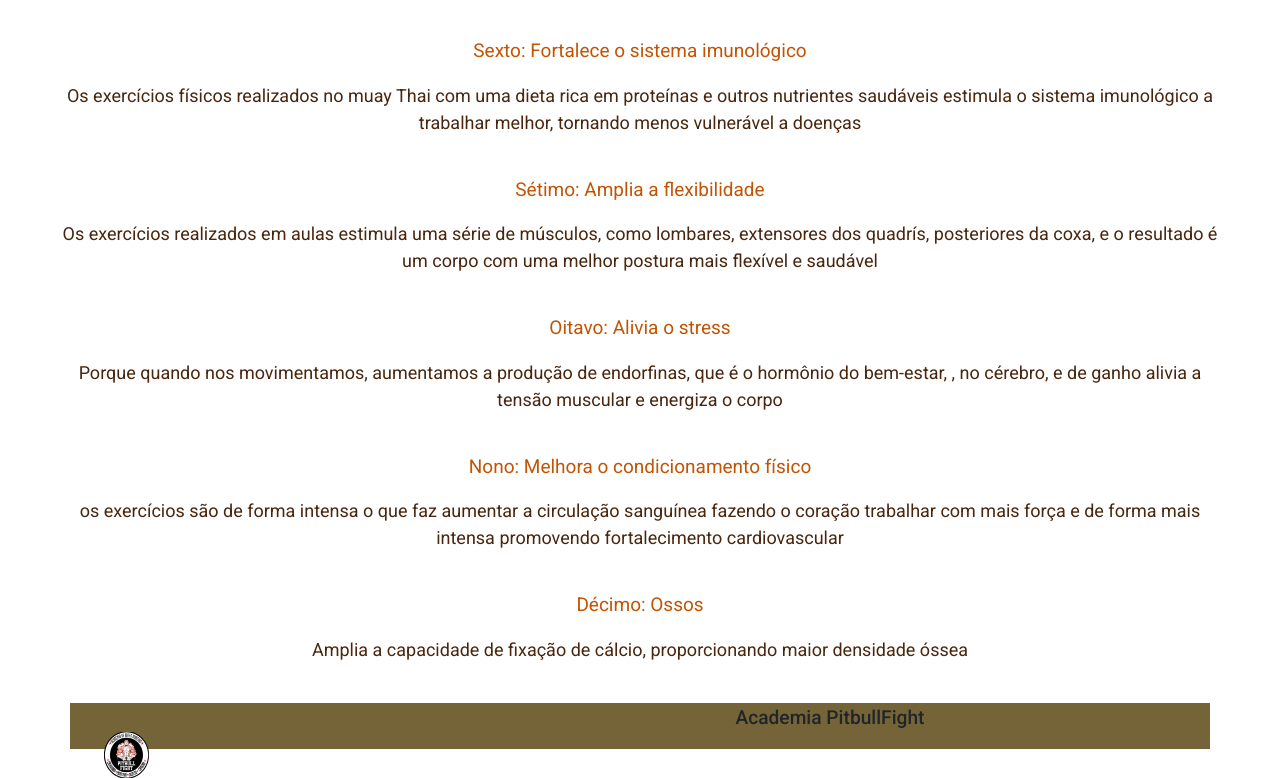
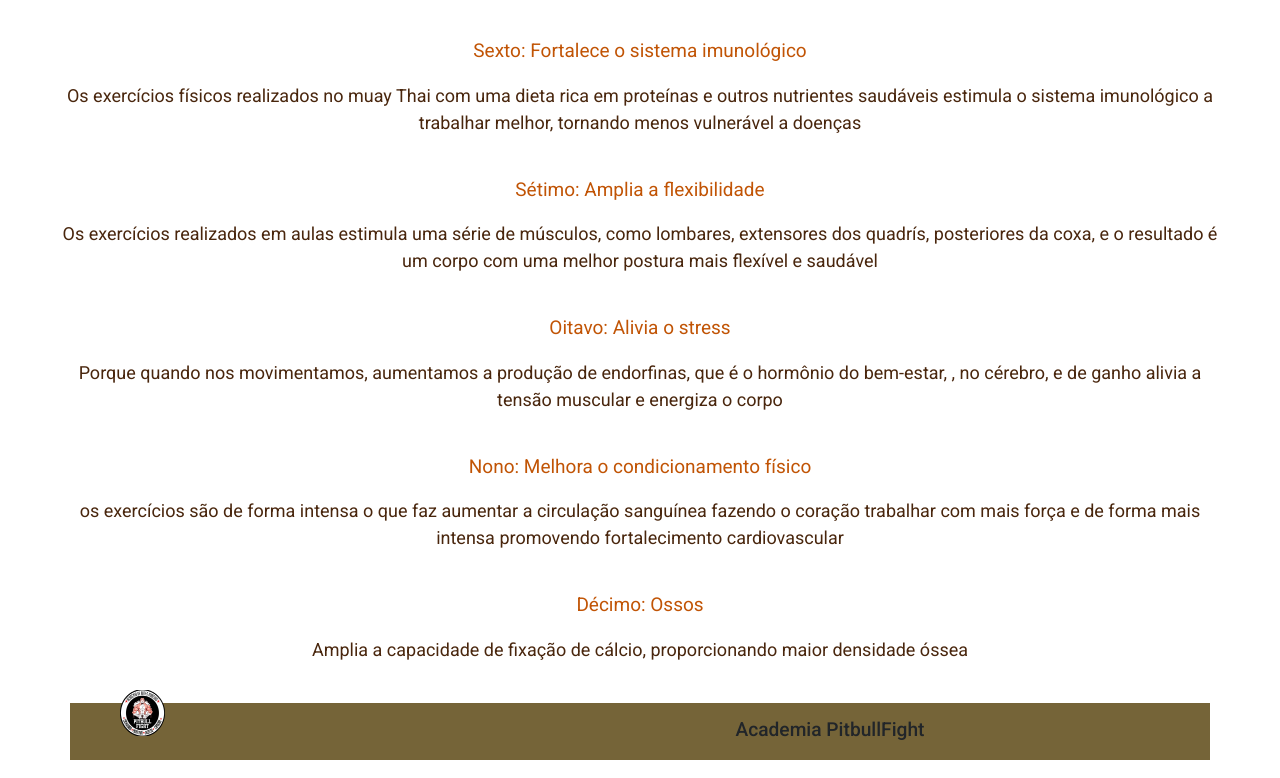
Before and after one commit to Arivaldosud/landpage, a plain HTML site: page index.html in a window 1280 px wide. Shown: the part 1244-2022 px from the top of the page. Drawn offline with nearby package versions, Linux system fonts and the light colour scheme; files whose address does not match are found by name.

Commit message:
modificado a seção footer

```diff
--- a/css/styles.css
+++ b/css/styles.css
@@ -161,17 +161,21 @@ h3{
 
    .positon-img{
        position: relative;
-       top: 1.8rem;
-       left: 1.4rem;
+       top: -0.8rem;
+       left: 2.4rem;
    }
 
    .container-p{
        display: flex;
        align-items: center;
        justify-content: center;
-       font-size: 1.2rem;
        font-weight: 500;
+       padding-top: 0.8rem;
 
+   }
+
+   .container-p p{
+        font-size: 1.2rem;
    }
 
 
```
